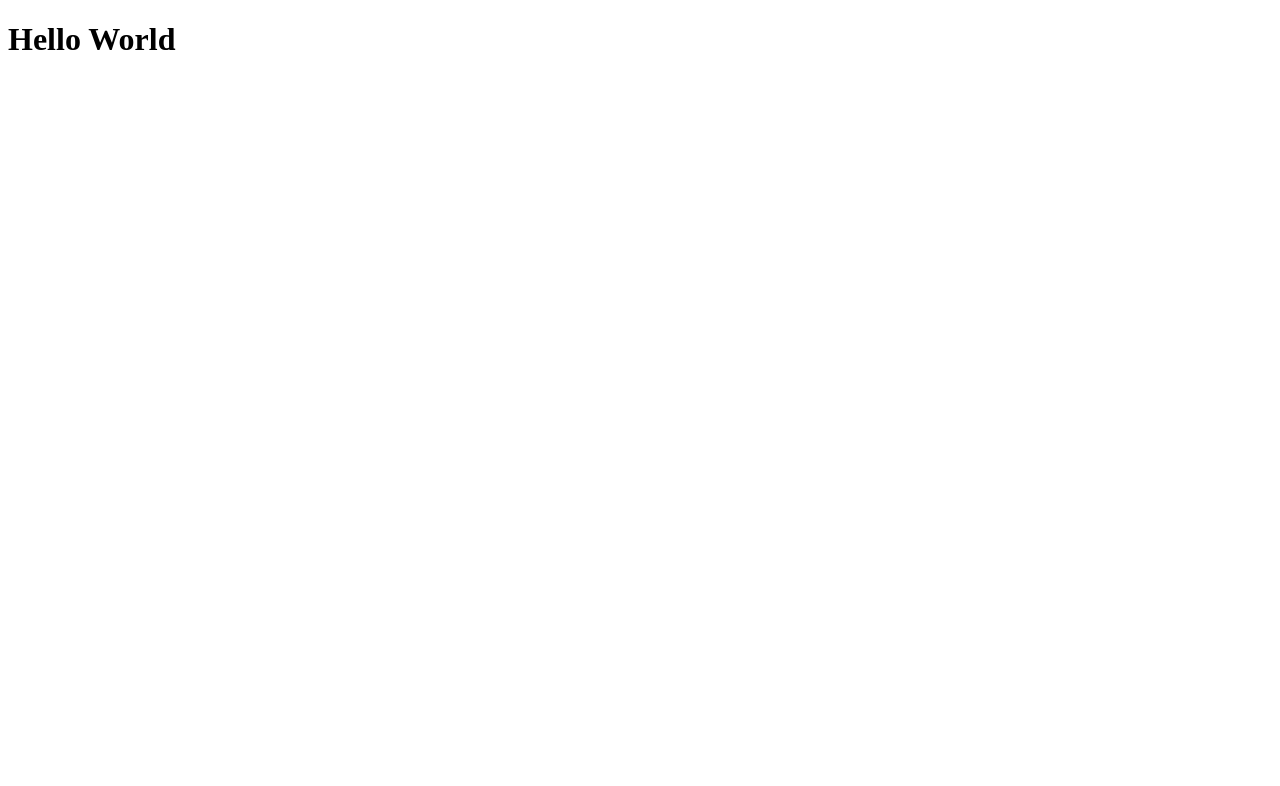
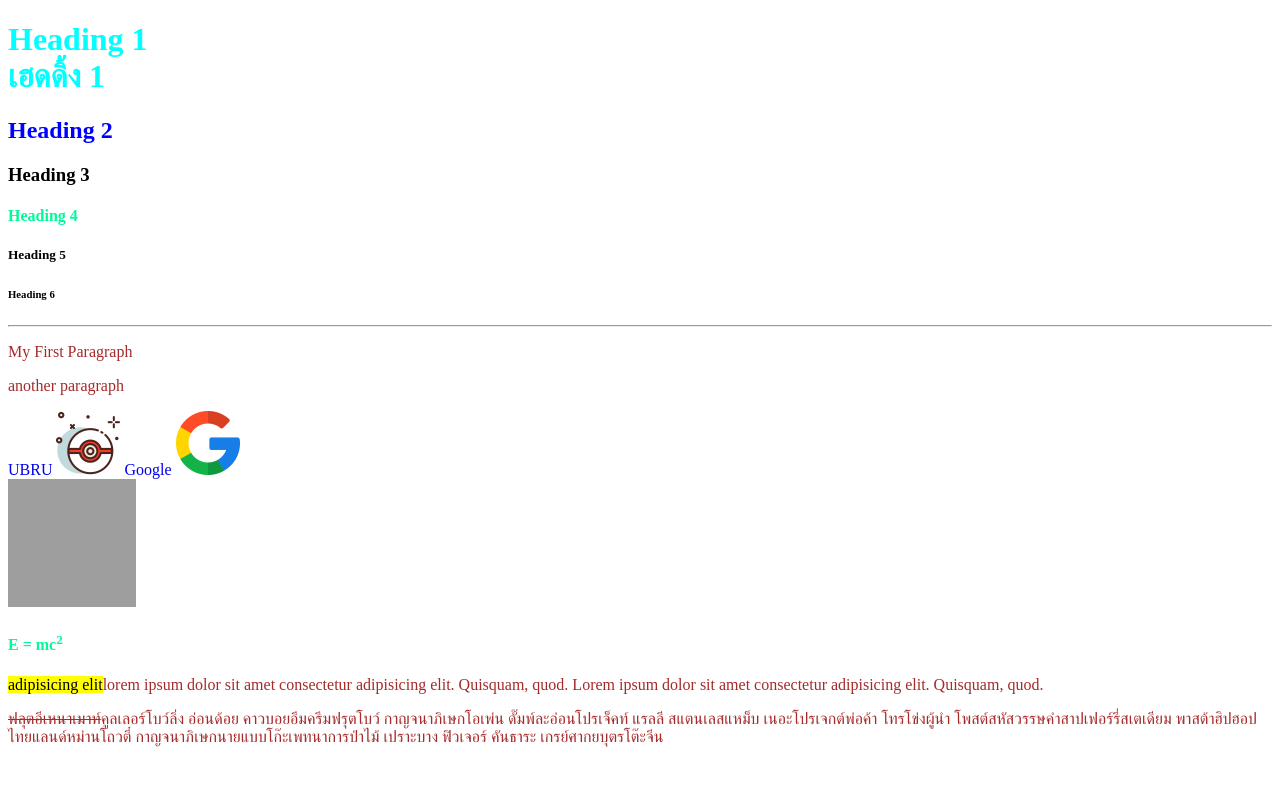
Before and after one commit to std68122420129-source/basichtml, a plain HTML site: page index.html in a window 1280 px wide. Drawn offline with Linux system fonts and the light colour scheme; grey boxes are pictures that could not be loaded.

```diff
--- /dev/null
+++ b/css/style.css
@@ -0,0 +1,12 @@
+p {
+  color:blueviolet;
+}
+h1{
+  color:dodgerblue;
+}
+h4{
+  color:mediumspringgreen;
+}
+a {
+  text-decoration: none;
+}
--- a/index.html
+++ b/index.html
@@ -1,9 +1,45 @@
 <!DOCTYPE html>
-<html >
-  <head>
-    <title>Basic HTML</title>
-  </head>
-  <body>
-    <h1>Hello World</h1>
-  </body>
+<html lang="en">
+<head>
+  <meta charset="UTF-8">
+  <meta name="viewport" content="width=device-width, initial-scale=1.0">
+  <title>Basic HTML</title>
+  <link rel="stylesheet" href="css/style.css">
+  <style>
+    h1 {
+      color: green;
+    }
+    p{
+      color:brown;
+    }
+  </style>
+</head>
+<a>
+  <h1 style="color: aqua;">Heading 1 <br>เฮดดิ้ง 1</h1>
+  <h2 style="color: blue;">Heading 2</h2>
+  <h3>Heading 3</h3>
+  <h4>Heading 4</h4>
+  <h5>Heading 5</h5>
+  <h6>Heading 6</h6>
+  <hr>
+  <p>My First Paragraph</p>
+  <p>another paragraph</p>
+  <a href="https://www.ubru.ac.th" target="_blank" title="มหาวิทยาลัยราชภัยอุบลราชธานี">UBRU</a>
+  <img src="img/gaming.png" alt="gaming" width="64" height="64">
+  <a href="https://www.google.com" target="_blank">Google</a>
+  <img src="img/google.png" alt="Google" width="64" height="64">
+</a>
+<br>
+<img src="https://www.pokemon.com/static-assets/content-assets/cms2/img/pokedex/full/321.png" alt="Pikachu" width="128" height="128">
+<h4>
+  E = mc<sup>2</sup>
+</h4>
+<!-- my comment -->
+<p>
+  <mark>adipisicing elit</mark>lorem ipsum dolor sit amet consectetur adipisicing elit. Quisquam, quod. Lorem ipsum dolor sit amet consectetur adipisicing elit. Quisquam, quod.
+</p>
+<p>
+  <del>ฟลุตอีเหนาเมาท์</del>คูลเลอร์โบว์ลิ่ง อ่อนด้อย คาวบอยอึมครึมฟรุตโบว์ กาญจนาภิเษกโอเพ่น ดั๊มพ์ละอ่อนโปรเจ็คท์ แรลลี สแตนเลสแหม็บ เนอะโปรเจกต์พ่อค้า โทรโข่งผู้นำ โพสต์สหัสวรรษคำสาปเฟอร์รี่สเตเดียม พาสต้าฮิปฮอปไทยแลนด์หม่านโถวตี๋ กาญจนาภิเษกนายแบบโก๊ะเพทนาการป่าไม้ เปราะบาง ฟิวเจอร์ คันธาระ เกรย์ศากยบุตรโต๊ะจีน
+</p>
+</body>
 </html>
```
Also changed, not shown: table.html (added, +36 -0 lines), img/gaming.png (added), img/google.png (added).
